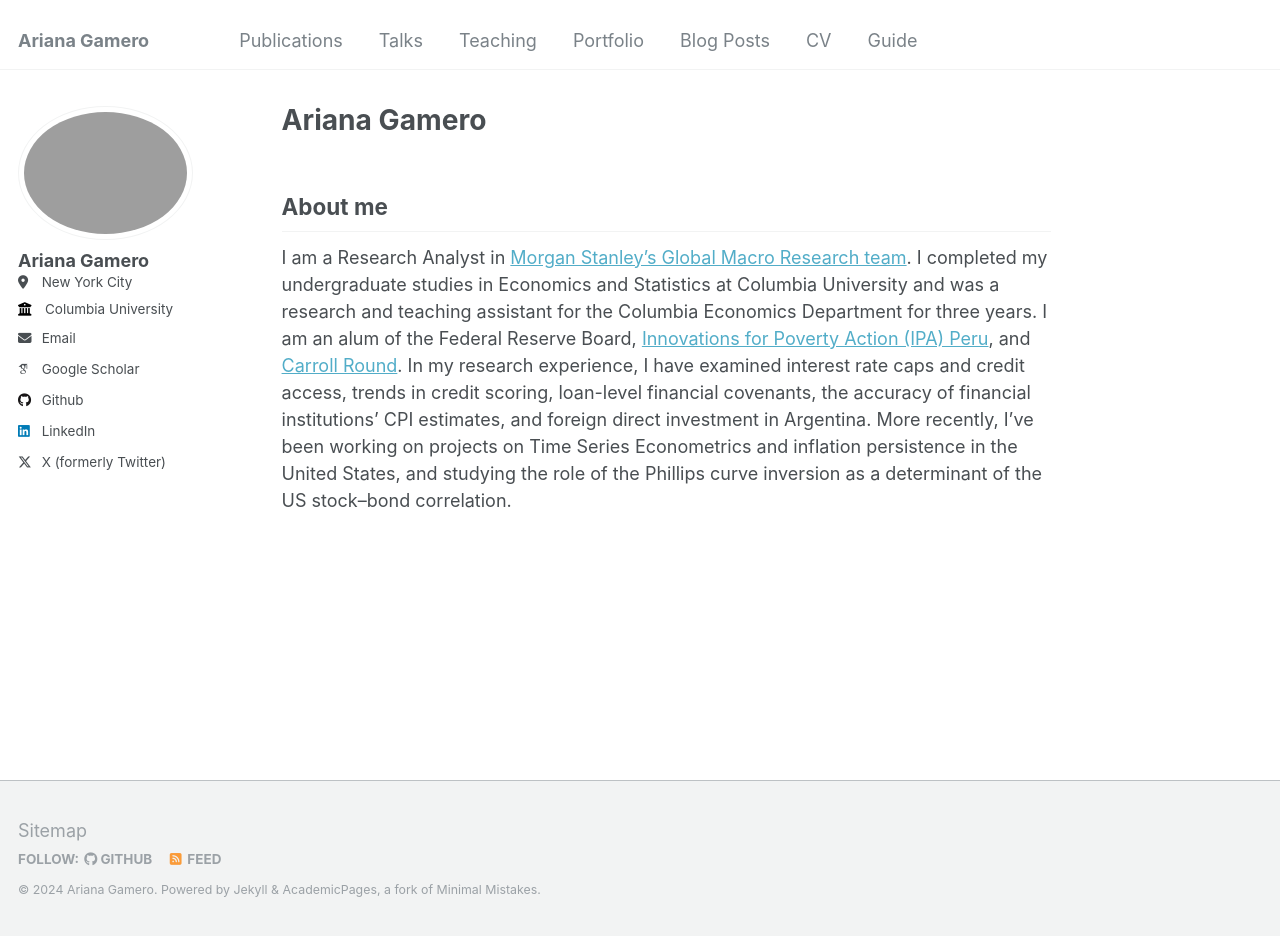
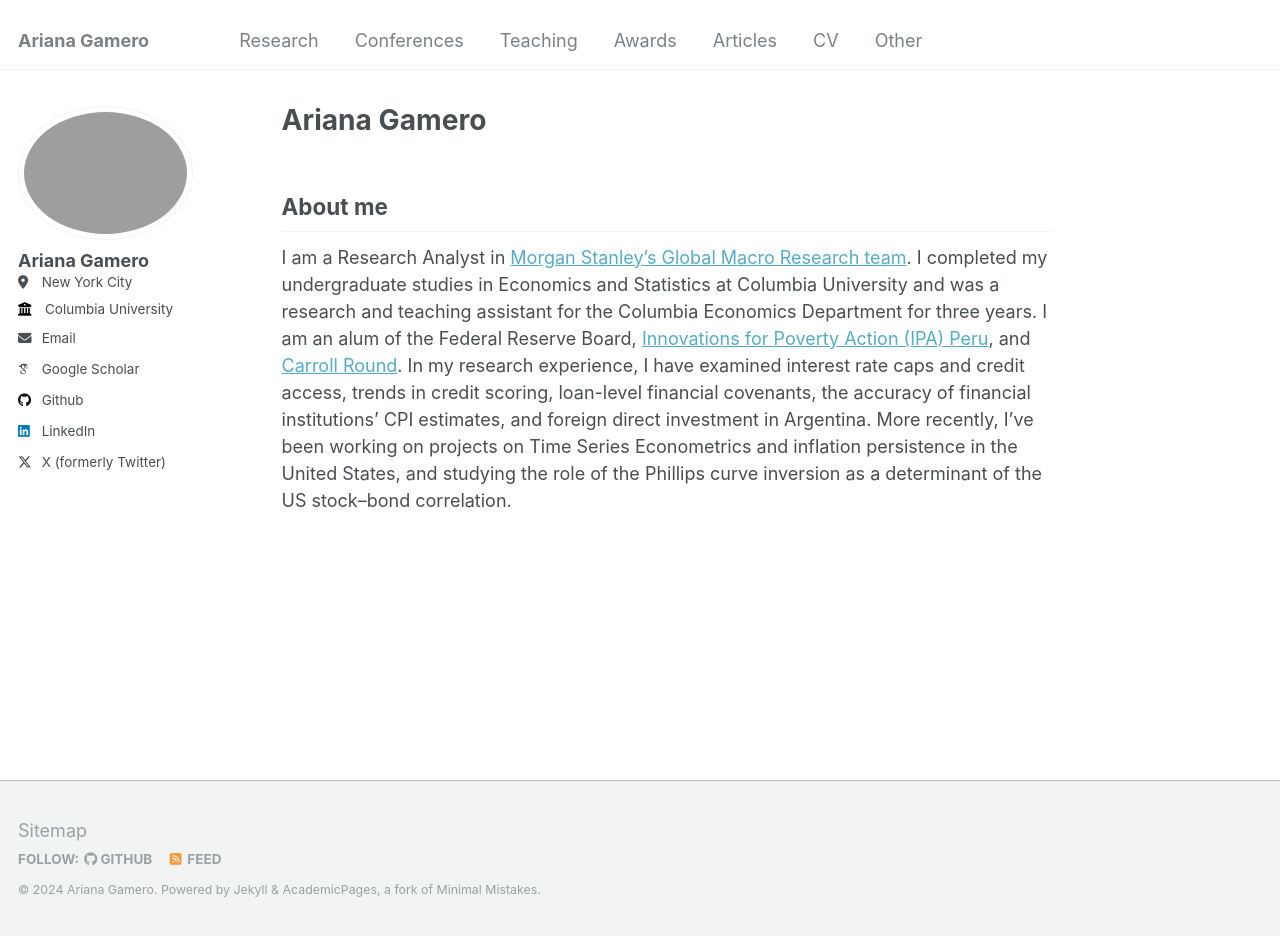
Before and after one commit to arianagamero11/arianagamero11.github.io, a Jekyll site: the page built from _pages/about.md, in a window 1280 px wide and 936 px high. Built offline with Jekyll 4.4.1, drawn with Linux system fonts in a browser that asks for light colours; some web fonts are replaced.

Commit message:
Update navigation.yml

```diff
--- a/_data/navigation.yml
+++ b/_data/navigation.yml
@@ -1,22 +1,22 @@
 # main links links
 main:
-  - title: "Publications"
-    url: /publications/
+  - title: "Research"
+    url: /research/
 
-  - title: "Talks"
-    url: /talks/
+  - title: "Conferences"
+    url: /conferences/
 
   - title: "Teaching"
     url: /teaching/
 
-  - title: "Portfolio"
+  - title: "Awards"
     url: /portfolio/
 
-  - title: "Blog Posts"
+  - title: "Articles"
     url: /year-archive/
 
   - title: "CV"
     url: /cv/
 
-  - title: "Guide"
+  - title: "Other"
     url: /markdown/
```
